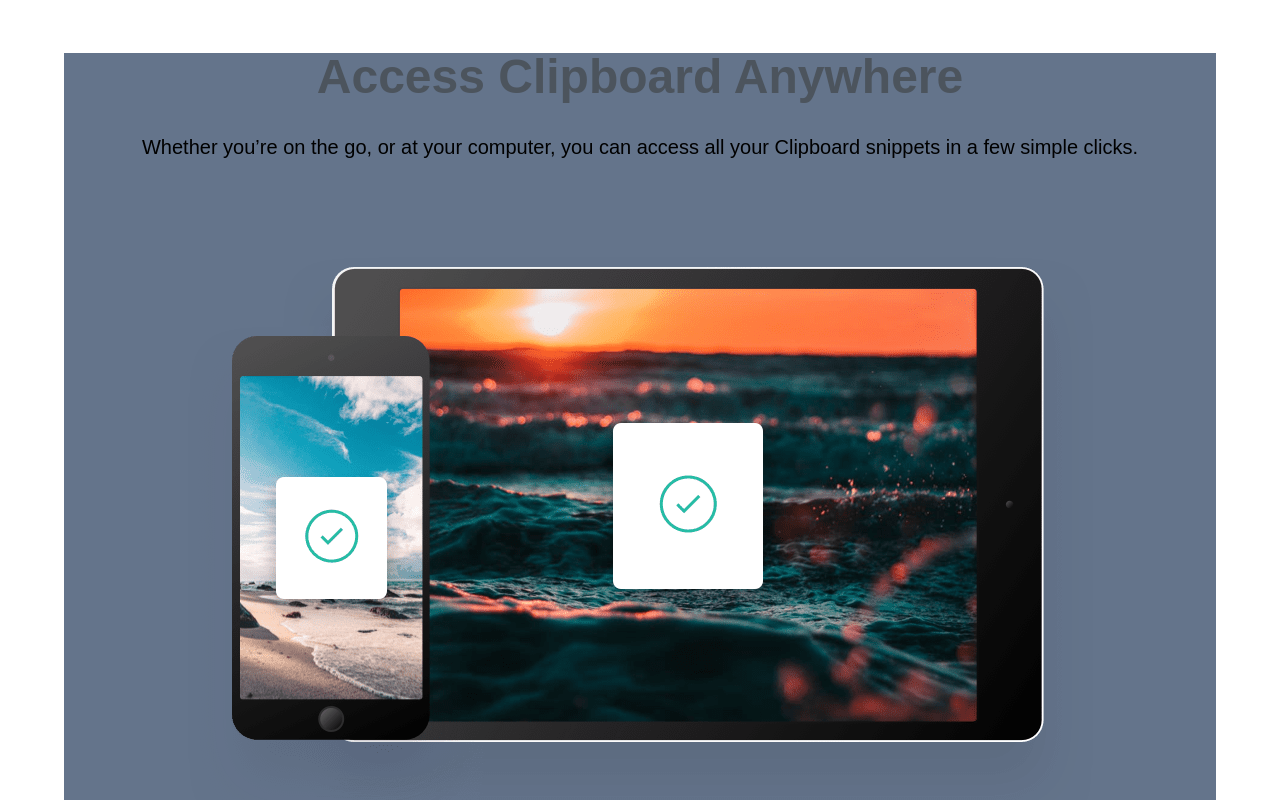
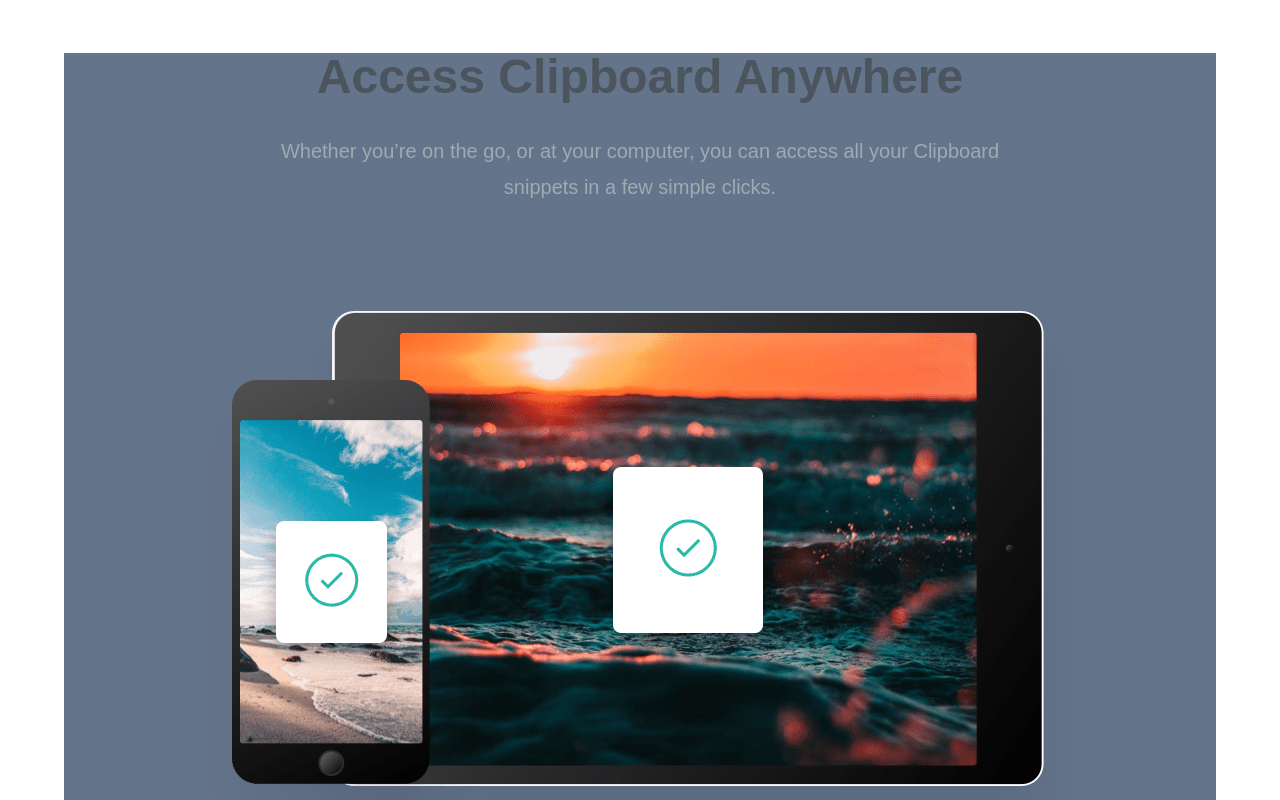
Before and after one commit to ajayvdas/tailwind-clipboard-website, a website: page index.html in a window 1280 px wide. Shown: the part 1720-2520 px from the top of the page. Drawn offline with Linux system fonts and the light colour scheme; a web font is replaced by a local one.

Commit message:
added section content directive

```diff
--- a/input.css
+++ b/input.css
@@ -15,6 +15,10 @@
     @apply max-w-6xl mx-auto text-center px-10;
 }
 
+.section-content {
+    @apply max-w-3xl mx-auto leading-9 text-center text-grayishBlue;
+  }
+
 .button-container {
     @apply flex flex-col justify-center w-full space-y-6 text-xl text-white md:flex-row md:space-y-0 md:space-x-4;
 }
```
Also changed, not shown: css/style.css.
